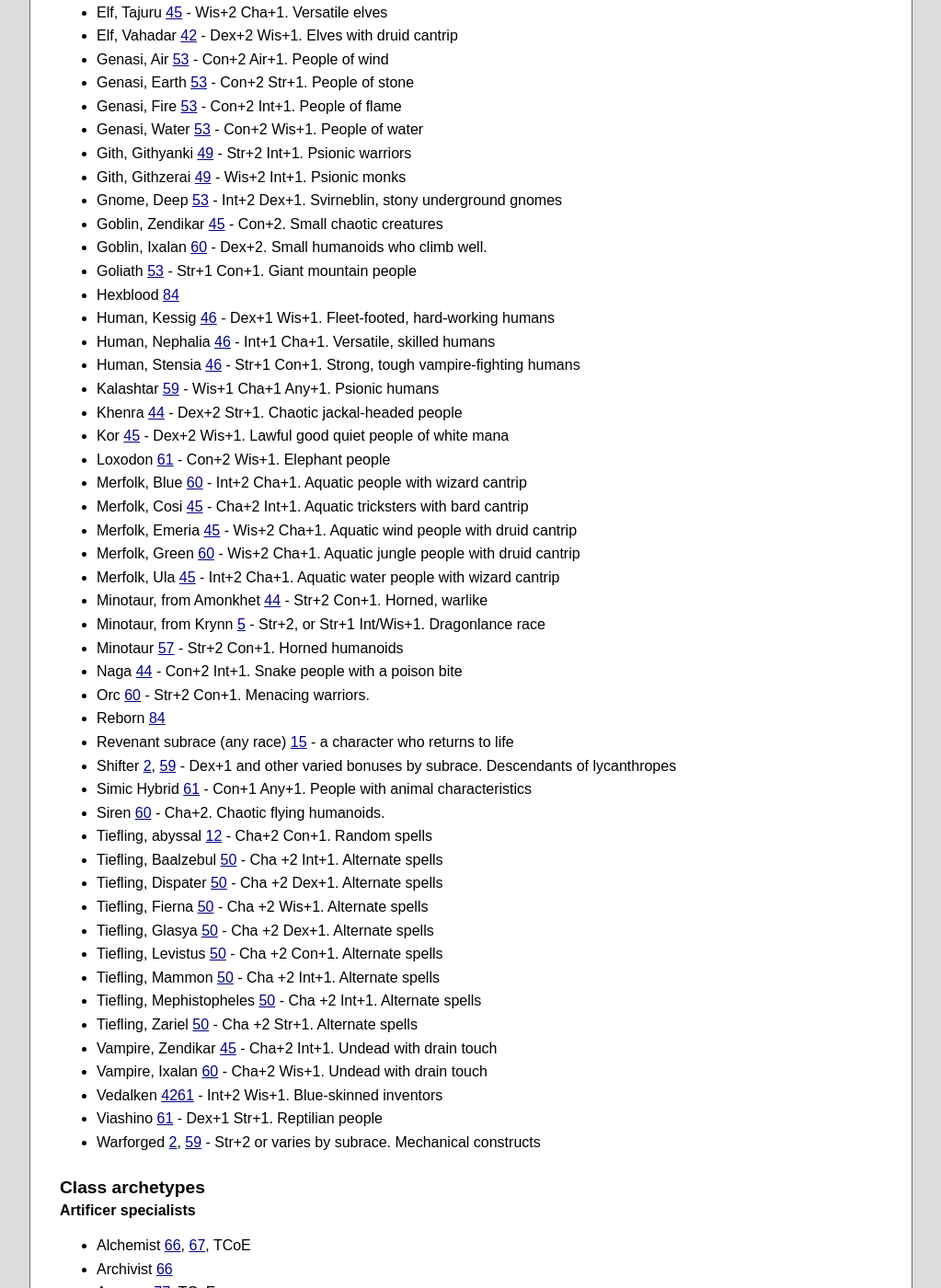
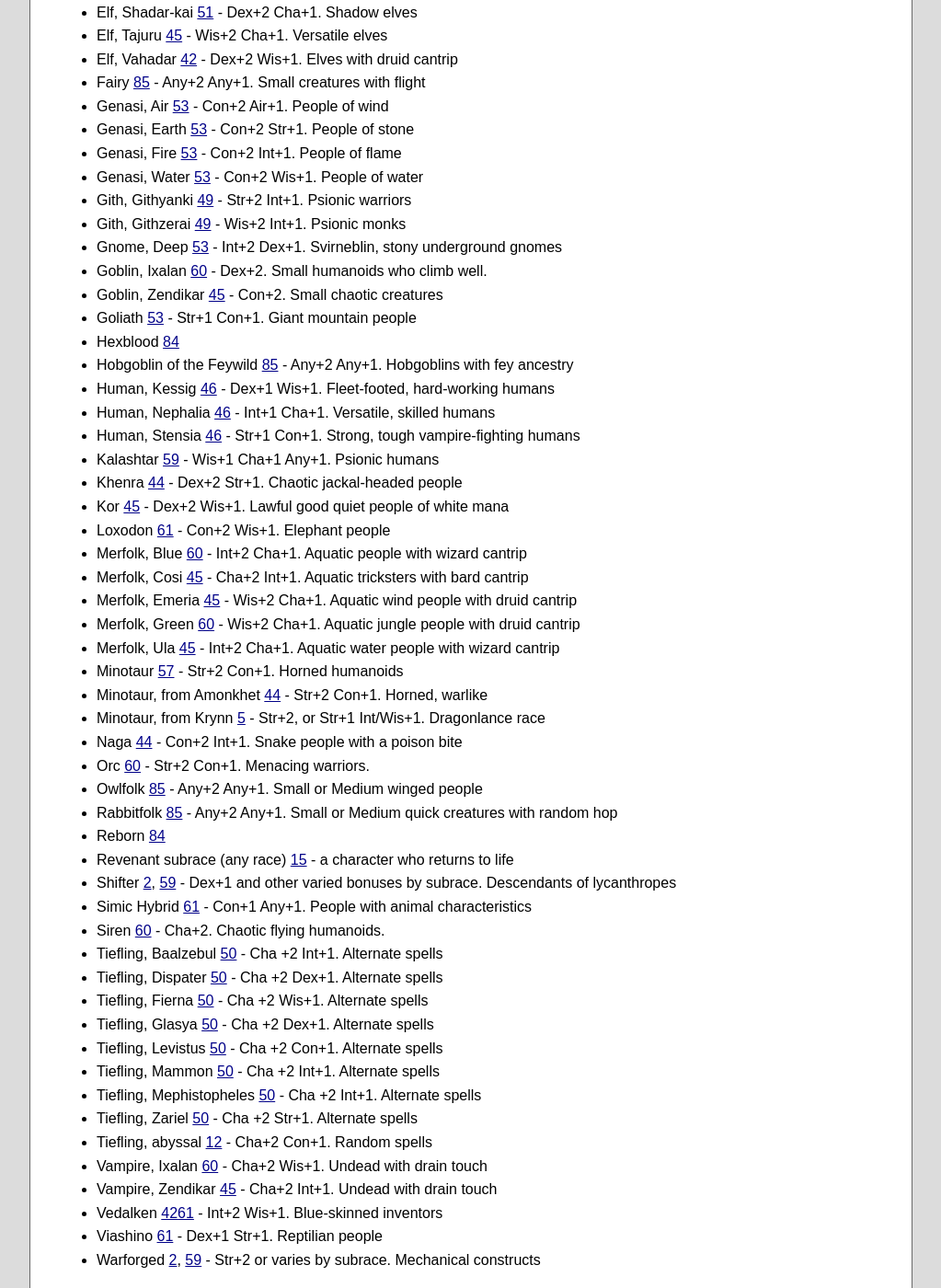
Before and after one commit to orbitalflower/orbitalflower.github.io, a Jekyll site: the page built from _posts/2017-06-21-5e-unearthed-arcana-index.md, in a window 1280 px wide and 1400 px high, scrolled down 1878 px. Shown: the whole window at 92% size, without its empty margins (128-1151 px from the left). Built offline with Jekyll 4.4.1, drawn with Linux system fonts in a browser that asks for light colours; some of the changed text lies outside the part shown.

Commit message:
Folk of the Feywild

```diff
--- a/_posts/2017-06-21-5e-unearthed-arcana-index.md
+++ b/_posts/2017-06-21-5e-unearthed-arcana-index.md
@@ -26,7 +26,7 @@
 ### For any new character
 - New classes [4][], [10][], [28][], [34][], [66][], [67][]
 - New races [2][], [5][], [12][], [15][], [42][], [44][], [45][], [46][],
-  [49][], [50][], [51][], [53][], [57][], [59][], [60][], [61][], [62][], [84][]
+  [49][], [50][], [51][], [53][], [57][], [59][], [60][], [61][], [62][], [84][], [85][]
 - New backgrounds [44][], [46][]
 
 ### For characters of a certain race
@@ -69,8 +69,8 @@
 
 - Aarakocra [53][] - Dex+2 Wis+1. Winged people
 - Aetherborn [42][] - Cha+2 Any+1 Any+1. Short-lived beings created of magic
+- Aven, hawk-headed [44][] - Dex+2 Wis+2. Perceptive winged bird people
 - Aven, ibis-headed [44][] - Dex+2 Int+1. Versatile winged bird people
-- Aven, hawk-headed [44][] - Dex+2 Wis+2. Perceptive winged bird people
 - Centaur [57][] - Str+2 Wis+1. Horse people
 - Changeling [2][], [59][] - Cha+2 Dex/Int+1. Descendents of doppelgangers
 - Dhampir [84][]
@@ -84,6 +84,7 @@
 - Elf, Shadar-kai [51][] - Dex+2 Cha+1. Shadow elves
 - Elf, Tajuru [45][] - Wis+2 Cha+1. Versatile elves
 - Elf, Vahadar [42][] - Dex+2 Wis+1. Elves with druid cantrip
+- Fairy [85][] - Any+2 Any+1. Small creatures with flight
 - Genasi, Air [53][] - Con+2 Air+1. People of wind
 - Genasi, Earth [53][] - Con+2 Str+1. People of stone
 - Genasi, Fire [53][] - Con+2 Int+1. People of flame
@@ -91,10 +92,11 @@
 - Gith, Githyanki [49][] - Str+2 Int+1. Psionic warriors
 - Gith, Githzerai [49][] - Wis+2 Int+1. Psionic monks
 - Gnome, Deep [53][] - Int+2 Dex+1. Svirneblin, stony underground gnomes
+- Goblin, Ixalan [60][] - Dex+2. Small humanoids who climb well.
 - Goblin, Zendikar [45][] - Con+2. Small chaotic creatures
-- Goblin, Ixalan [60][] - Dex+2. Small humanoids who climb well.
 - Goliath [53][] - Str+1 Con+1. Giant mountain people
 - Hexblood [84][]
+- Hobgoblin of the Feywild [85][] - Any+2 Any+1. Hobgoblins with fey ancestry
 - Human, Kessig [46][] - Dex+1 Wis+1. Fleet-footed, hard-working humans
 - Human, Nephalia [46][] - Int+1 Cha+1. Versatile, skilled humans
 - Human, Stensia [46][] - Str+1 Con+1. Strong, tough vampire-fighting humans
@@ -107,17 +109,18 @@
 - Merfolk, Emeria [45][] - Wis+2 Cha+1. Aquatic wind people with druid cantrip
 - Merfolk, Green [60][] - Wis+2 Cha+1. Aquatic jungle people with druid cantrip
 - Merfolk, Ula [45][] - Int+2 Cha+1. Aquatic water people with wizard cantrip
+- Minotaur [57][] - Str+2 Con+1. Horned humanoids
 - Minotaur, from Amonkhet [44][] - Str+2 Con+1. Horned, warlike
 - Minotaur, from Krynn [5][] - Str+2, or Str+1 Int/Wis+1. Dragonlance race
-- Minotaur [57][] - Str+2 Con+1. Horned humanoids
 - Naga [44][] - Con+2 Int+1. Snake people with a poison bite
 - Orc [60][] - Str+2 Con+1. Menacing warriors.
+- Owlfolk [85][] - Any+2 Any+1. Small or Medium winged people
+- Rabbitfolk [85][] - Any+2 Any+1. Small or Medium quick creatures with random hop
 - Reborn [84][]
 - Revenant subrace (any race) [15][] - a character who returns to life
 - Shifter [2][], [59][] - Dex+1 and other varied bonuses by subrace. Descendants of lycanthropes
 - Simic Hybrid [61][] - Con+1 Any+1. People with animal characteristics
 - Siren [60][] - Cha+2. Chaotic flying humanoids.
-- Tiefling, abyssal [12][] - Cha+2 Con+1. Random spells
 - Tiefling, Baalzebul [50][] - Cha +2 Int+1. Alternate spells
 - Tiefling, Dispater [50][] - Cha +2 Dex+1. Alternate spells
 - Tiefling, Fierna [50][] - Cha +2 Wis+1. Alternate spells
@@ -126,8 +129,9 @@
 - Tiefling, Mammon [50][] - Cha +2 Int+1. Alternate spells
 - Tiefling, Mephistopheles [50][] - Cha +2 Int+1. Alternate spells
 - Tiefling, Zariel [50][] - Cha +2 Str+1. Alternate spells
+- Tiefling, abyssal [12][] - Cha+2 Con+1. Random spells
+- Vampire, Ixalan [60][] - Cha+2 Wis+1. Undead with drain touch
 - Vampire, Zendikar [45][] - Cha+2 Int+1. Undead with drain touch
-- Vampire, Ixalan [60][] - Cha+2 Wis+1. Undead with drain touch
 - Vedalken [42][][61][] - Int+2 Wis+1. Blue-skinned inventors
 - Viashino [61][] - Dex+1 Str+1. Reptilian people
 - Warforged [2][], [59][] - Str+2 or varies by subrace. Mechanical constructs
@@ -669,6 +673,7 @@
 82. [Subclasses, Part 4][82]
 83. [Subclasses, Part 5][83]
 84. [Gothic Lineages][84]
+85. [Folk of the Feywild][85]
 
 [1]:  https://dnd.wizards.com/articles/features/my-new-d20-modern-campaign "My New d20 Modern Campaign"
 [2]:  https://media.wizards.com/2015/downloads/dnd/UA_Eberron_v1.1.pdf "Eberron"
@@ -754,3 +759,4 @@
 [82]: https://media.wizards.com/2020/dnd/downloads/UA2020_Subclasses04.pdf "Subclasses, Part 4"
 [83]: https://media.wizards.com/2020/dnd/downloads/UA2020_102620_Subclasses05.pdf "Subclasses, Part 5"
 [84]: https://media.wizards.com/2021/dnd/downloads/UA2021_GothicLineages.pdf "Gothic Lineages"
+[85]: https://media.wizards.com/2021/dnd/downloads/UA2021_FeyFolk.pdf "Folk of the Feywild"
```
Also changed, not shown: other parts of _posts/2017-06-21-5e-unearthed-arcana-index.md (+2 -2 lines).
